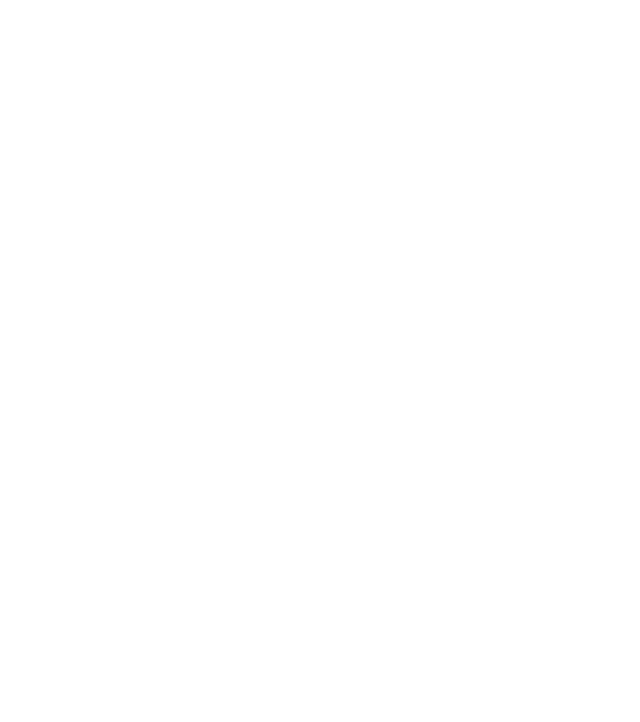
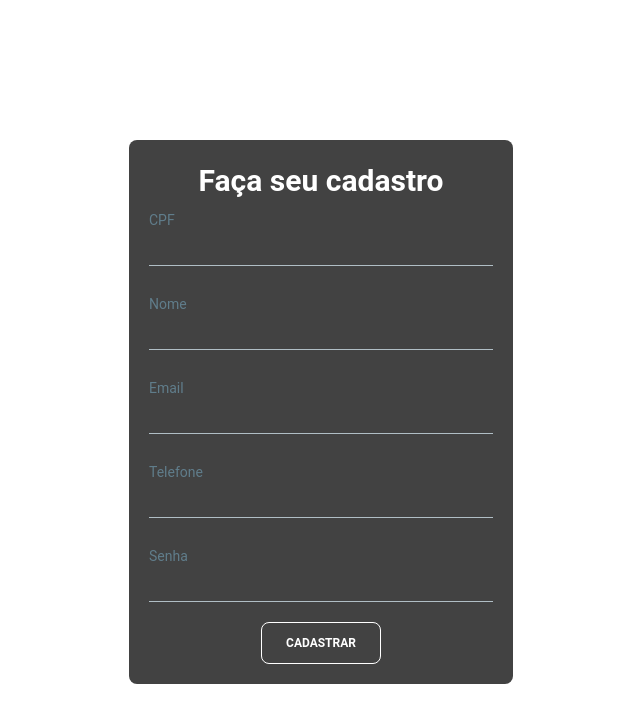
Before and after one commit to MuriloLaba/webTask, a React (Vite) app in the folder frontend/: page /#/SignIn in a window 1280 px wide. Before the commit this address had no page. Shown: the top 722 px of the page, without its empty margins (319-959 px from the left). Built offline with nearby package versions, Linux system fonts and the light colour scheme.

Commit message:
Começando a pagina de cadastro

```diff
--- a/frontend/src/App.jsx
+++ b/frontend/src/App.jsx
@@ -1,5 +1,6 @@
 import { HashRouter as Router, Routes, Route } from "react-router-dom";
 import Login from "./pages/Login/Login";
+import SignIn from "./pages/SignIn/SignIn";
 
 function App() {
   return (
@@ -7,6 +8,7 @@
       <div className="flex-1 p-3">
         <Routes>
           <Route exact path="/" element={<Login />} />
+          <Route exact path="/SignIn" element={<SignIn />} />
         </Routes>
       </div>
     </Router>
--- /dev/null
+++ b/frontend/src/pages/SignIn/SignIn.jsx
@@ -0,0 +1,59 @@
+import React from 'react';
+import { Typography, Input, Button } from '@material-tailwind/react';
+
+export function SignIn() {
+  return (
+    <div className="flex justify-center items-center h-screen">
+      <div className="flex flex-col justify-center items-center rounded-lg bg-gray-800 w-96 p-5">
+        <Typography variant='h3' color="white" className="text-center">Faça seu cadastro</Typography>
+
+        <div className="w-full my-5">
+          <Input
+            label="CPF"
+            className="text-white"
+            variant="static"
+          />
+        </div>
+
+        <div className="w-full my-5">
+          <Input
+            label="Nome"
+            className="text-white"
+            variant="static"
+          />
+        </div>
+
+        <div className="w-full my-5">
+          <Input
+            label="Email"
+            className="text-white"
+            variant="static"
+          />
+        </div>
+
+        <div className="w-full my-5">
+          <Input
+            label="Telefone"
+            className="text-white"
+            variant="static"
+          />
+        </div>
+
+        <div className="w-full my-5">
+          <Input
+            label="Senha"
+            className="text-white"
+            variant="static"
+            type='password'
+          />
+        </div>
+        <div className='flex gap-4'>
+        <Button fullWidth color='white' variant='outlined'>Cadastrar</Button>
+        </div>
+
+      </div>
+    </div>
+  );
+}
+
+export default SignIn;
```
